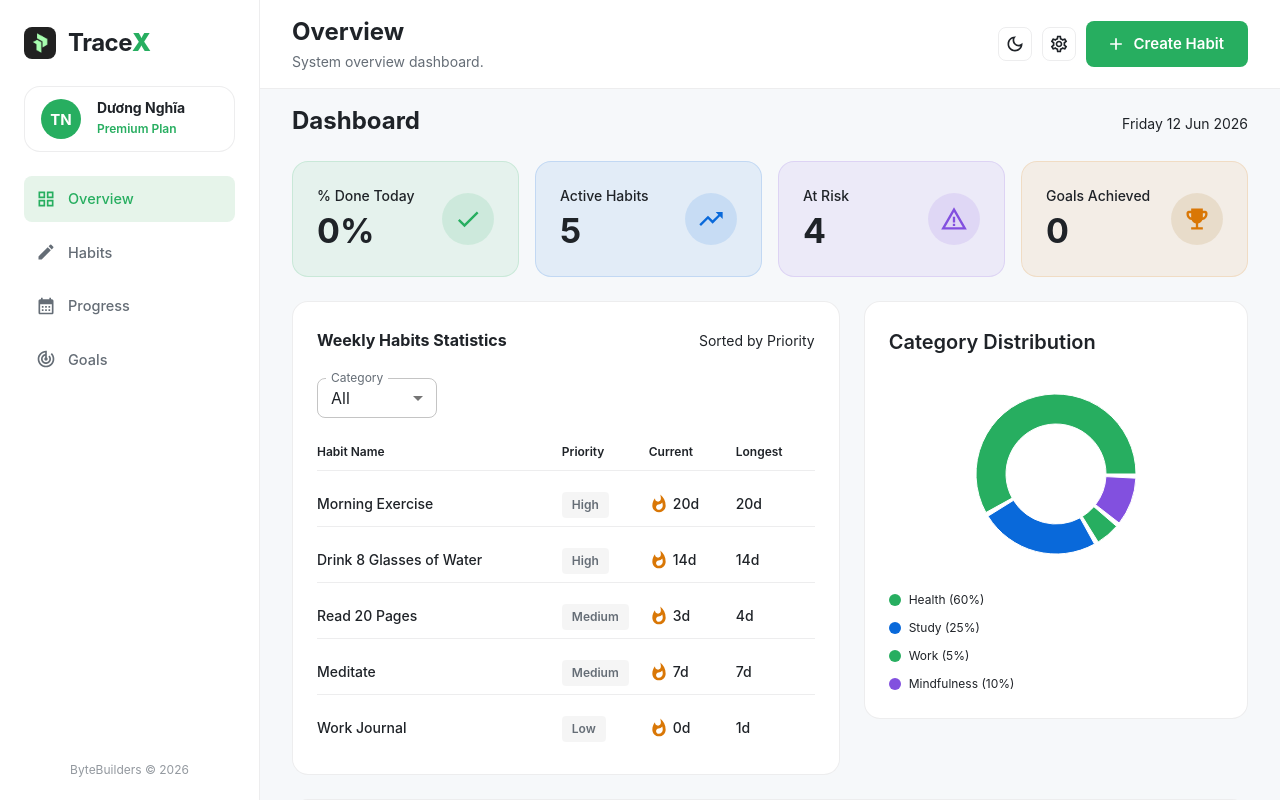
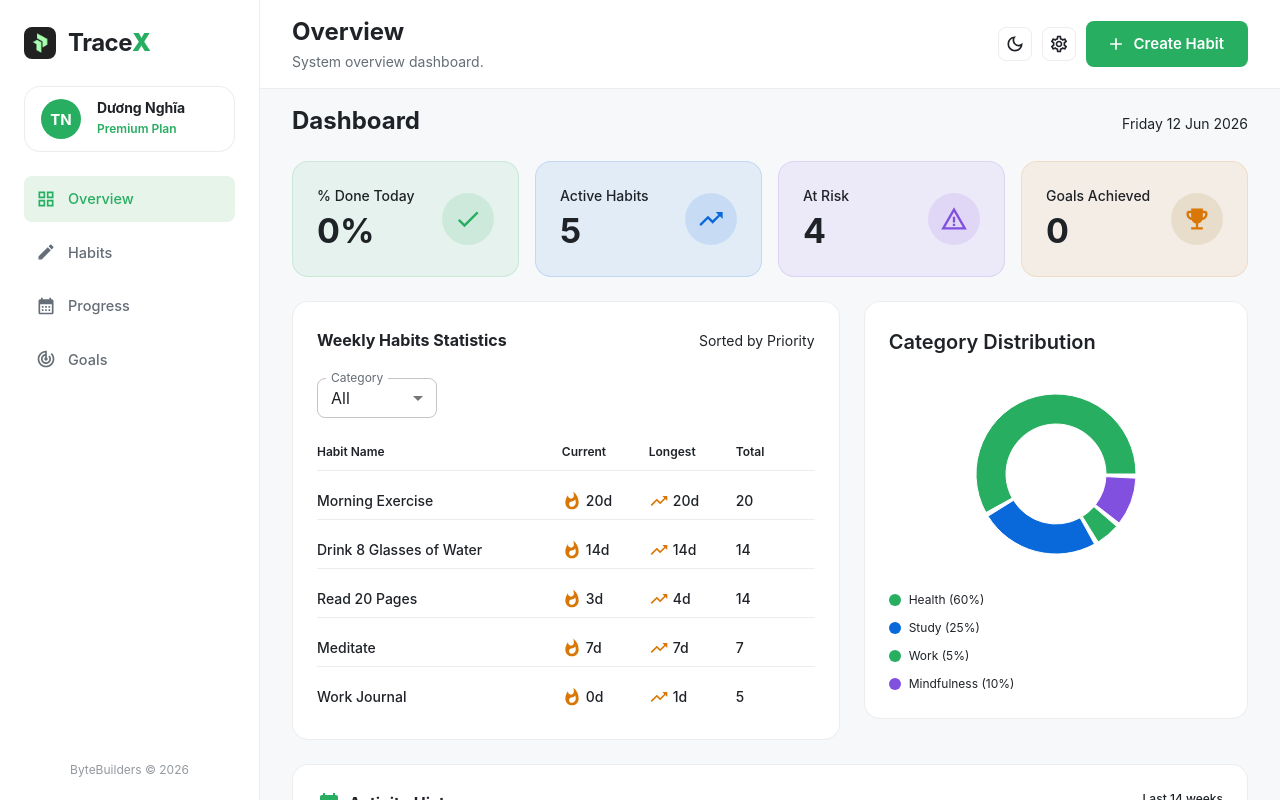
Before and after one commit to NghiaDPTWorkk/habit-hub, a React (Vite) app in the folder fe/: page / in a window 1280 px wide. Built offline with nearby package versions, Linux system fonts and the light colour scheme.

Commit message:
fix(ui): HH-96 - replace priority column with total completions column

```diff
--- a/fe/src/features/dashboard/components/WeeklyHabitsStats.tsx
+++ b/fe/src/features/dashboard/components/WeeklyHabitsStats.tsx
@@ -17,9 +17,9 @@ import { pxToRem } from '@/utils'
 const TITLE_WEEKLY_STATS = 'Weekly Habits Statistics'
 const TITLE_SORTED_PRIORITY = 'Sorted by Priority'
 const HEADER_NAME = 'Habit Name'
-const HEADER_PRIORITY = 'Priority'
 const HEADER_STREAK = 'Current'
 const HEADER_LONGEST_STREAK = 'Longest'
+const HEADER_TOTAL = 'Total'
 
 const LABEL_FILTER_CATE = 'Category'
 
@@ -107,13 +107,6 @@ export const WeeklyHabitsStats: React.FC = () => {
           <Typography variant="caption" color="text.secondary" sx={{ fontWeight: 600 }}>
             {HEADER_NAME}
           </Typography>
-          <Typography
-            variant="caption"
-            color="text.secondary"
-            sx={{ fontWeight: 600, display: { xs: 'none', sm: 'block' } }}
-          >
-            {HEADER_PRIORITY}
-          </Typography>
           <Typography variant="caption" color="text.secondary" sx={{ fontWeight: 600 }}>
             {HEADER_STREAK}
           </Typography>
@@ -124,12 +117,17 @@ export const WeeklyHabitsStats: React.FC = () => {
           >
             {HEADER_LONGEST_STREAK}
           </Typography>
+          <Typography
+            variant="caption"
+            color="text.secondary"
+            sx={{ fontWeight: 600, display: { xs: 'none', sm: 'block' } }}
+          >
+            {HEADER_TOTAL}
+          </Typography>
         </Box>
 
         {/* Table Body */}
         {sortedHabits.map((item) => {
-          const detail = habits.find((h) => h.id === item.habitId)
-          const priority = detail ? detail.priority : 'Medium'
           const streakText = `${item.currentStreak}d`
           const longestStreakText = `${item.longestStreak}d`
 
@@ -154,25 +152,7 @@ export const WeeklyHabitsStats: React.FC = () => {
                 {item.habitName}
               </Typography>
 
-              {/* Priority Column */}
-              <Box sx={{ display: { xs: 'none', sm: 'block' } }}>
-                <Box
-                  sx={{
-                    display: 'inline-block',
-                    px: 1.25,
-                    py: 0.5,
-                    borderRadius: 0.5,
-                    bgcolor: 'action.hover',
-                    color: 'text.secondary',
-                    fontSize: pxToRem(12),
-                    fontWeight: 600,
-                  }}
-                >
-                  {priority}
-                </Box>
-              </Box>
-
-              {/* Streak Column */}
+              {/* Current Streak Column */}
               <Box sx={{ display: 'flex', alignItems: 'center', gap: 0.5 }}>
                 <Box sx={{ color: 'warning.main', display: 'flex' }}>
                   <Icons.Whatshot fontSize="small" />
@@ -183,12 +163,28 @@ export const WeeklyHabitsStats: React.FC = () => {
               </Box>
 
               {/* Longest Streak Column */}
+              <Box
+                sx={{
+                  display: { xs: 'none', sm: 'flex' },
+                  alignItems: 'center',
+                  gap: 0.5,
+                }}
+              >
+                <Box sx={{ color: 'warning.main', display: 'flex' }}>
+                  <Icons.TrendingUp fontSize="small" />
+                </Box>
+                <Typography variant="body2" color="text.secondary" sx={{ fontWeight: 500 }}>
+                  {longestStreakText}
+                </Typography>
+              </Box>
+
+              {/* Total Completions Column */}
               <Typography
                 variant="body2"
                 color="text.secondary"
                 sx={{ display: { xs: 'none', sm: 'block' }, fontWeight: 500 }}
               >
-                {longestStreakText}
+                {item.totalCompletions}
               </Typography>
             </Box>
           )
```
